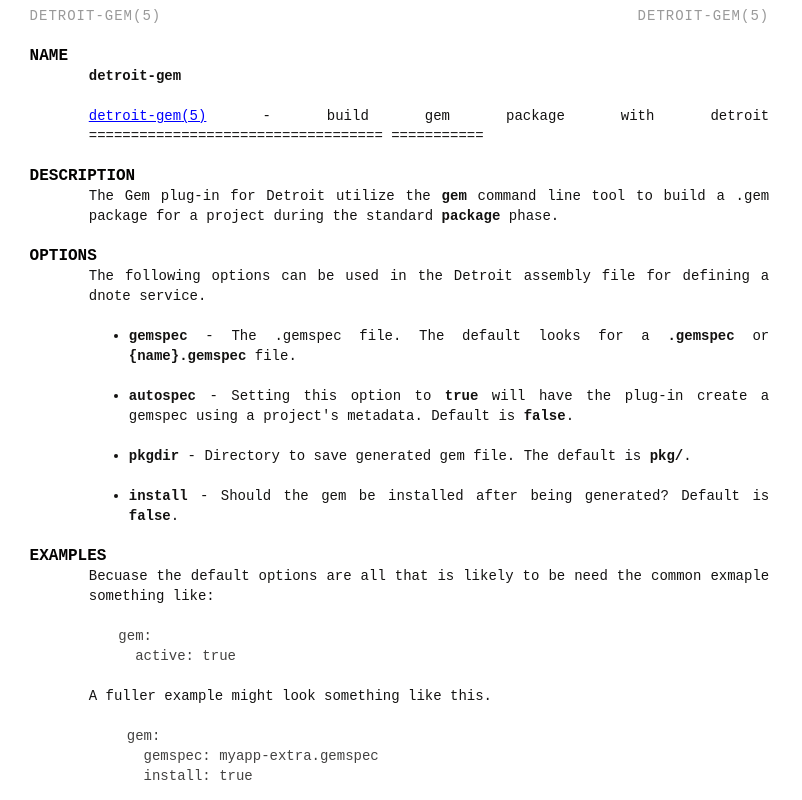
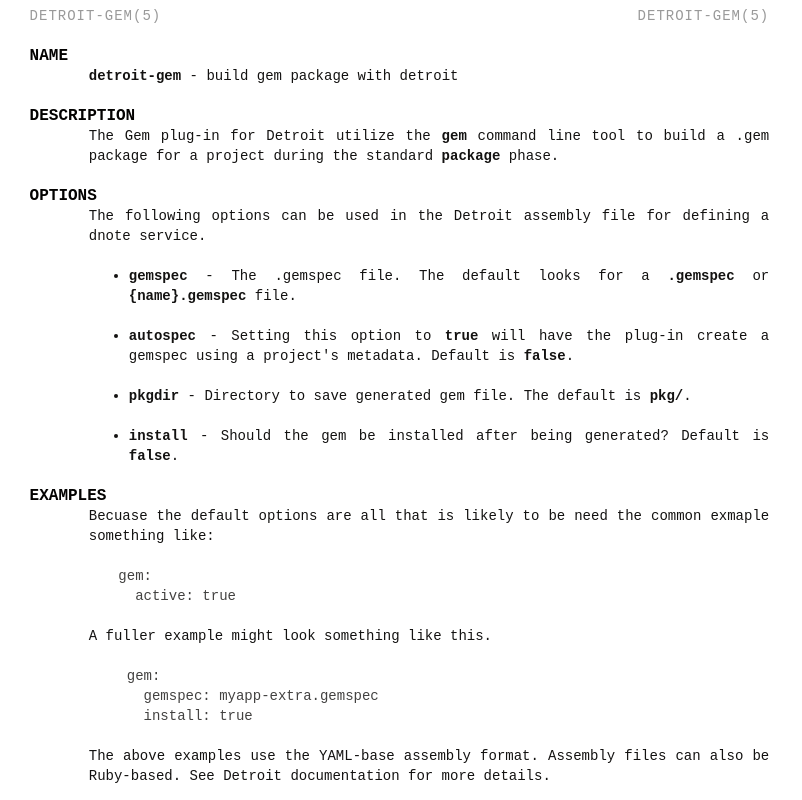
Before and after one commit to detroit/detroit-gem, a plain HTML site: page man/detroit-gem.5.html in a window 1280 px wide. Shown: the top 800 px of the page, without its empty margins (0-802 px from the left). Drawn offline with Linux system fonts and the light colour scheme.

Commit message:
Fix typo in man-page. [doc]

```diff
--- a/man/detroit-gem.5.html
+++ b/man/detroit-gem.5.html
@@ -3,7 +3,7 @@
 <head>
   <meta http-equiv='content-type' value='text/html;charset=utf8'>
   <meta name='generator' value='Ronn/v0.7.3 (http://github.com/rtomayko/ronn/tree/0.7.3)'>
-  <title>detroit-gem(5)</title>
+  <title>detroit-gem(5) - build gem package with detroit</title>
   <style type='text/css' media='all'>
   /* style: man */
   body#manpage {margin:0}
@@ -69,10 +69,8 @@
 
   <h2 id="NAME">NAME</h2>
 <p class="man-name">
-  <code>detroit-gem</code>
+  <code>detroit-gem</code> - <span class="man-whatis">build gem package with detroit</span>
 </p>
-<p><a href="detroit-gem.5.html" class="man-ref">detroit-gem<span class="s">(5)</span></a> - build gem package with detroit
-=================================== ===========</p>
 
 <h2 id="DESCRIPTION">DESCRIPTION</h2>
 
```
Also changed, not shown: 2 other files.
